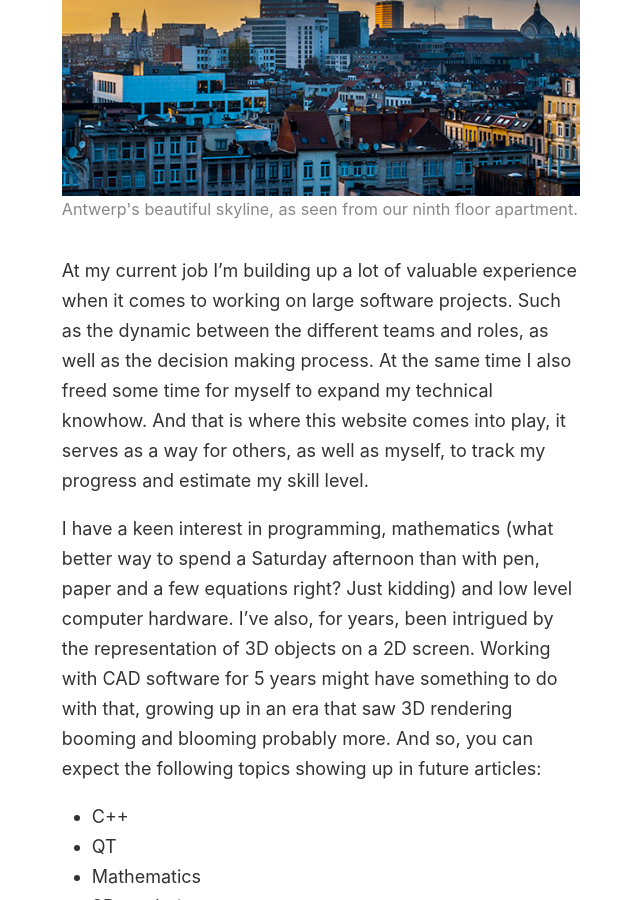
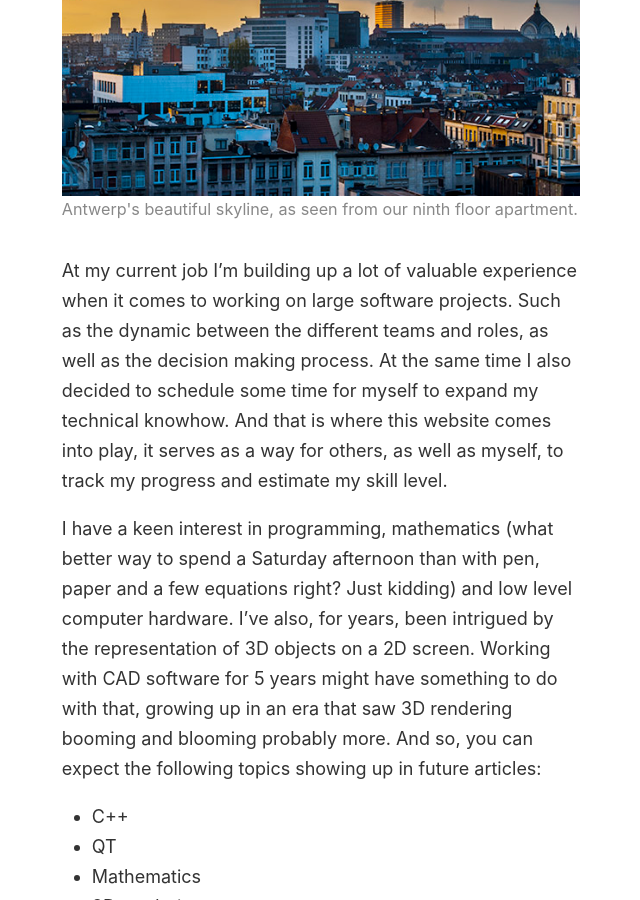
Before and after one commit to GeertArien/geertarien.github.io, a Jekyll site: the page built from _posts/2017-04-01-hello-world.markdown, in a window 1280 px wide and 900 px high, scrolled down 2123 px. Shown: the whole window, without its empty margins (319-959 px from the left). Built offline with Jekyll 4.4.1, drawn with Linux system fonts in a browser that asks for light colours; comment, search, counter and statistics services are not loaded; some of the changed text lies outside the part shown.

Commit message:
Update blogpost 'hello-world'

```diff
--- a/_posts/2017-04-01-hello-world.markdown
+++ b/_posts/2017-04-01-hello-world.markdown
@@ -50,9 +50,9 @@ alt="Skyline Antwerp"
 At my current job I'm building up a lot of valuable experience when it comes to
 working on large software projects. Such as the dynamic between the different
 teams and roles, as well as the decision making process. At the same time I also
-freed some time for myself to expand my technical knowhow. And that is where this
-website comes into play, it serves as a way for others, as well as myself,
-to track my progress and estimate my skill level.
+decided to schedule some time for myself to expand my technical knowhow. And
+that is where this website comes into play, it serves as a way for others, as
+well as myself, to track my progress and estimate my skill level.
 
 I have a keen interest in programming, mathematics (what better way to spend a
 Saturday afternoon than with pen, paper and a few equations right? Just kidding)
```
Also changed, not shown: other parts of _posts/2017-04-01-hello-world.markdown (+1 -1 lines).
